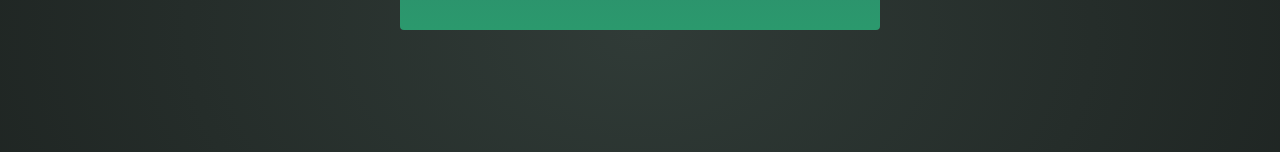
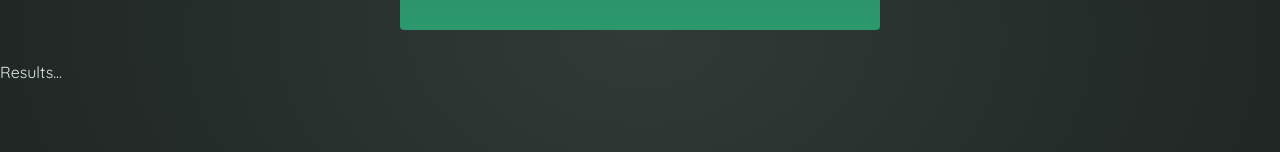
Before and after one commit to chinthakarukshan/react-investment-app, a React (Create React App) app: page / in a window 1280 px wide. Shown: the part 390-542 px from the top of the page. Built offline with nearby package versions, Linux system fonts and the light colour scheme.

Commit message:
Introducing the results component and integrating it with the application

```diff
--- a/src/App.jsx
+++ b/src/App.jsx
@@ -1,5 +1,6 @@
 import Header from "./components/Header";
 import UserInput from "./components/UserInput";
+import Results from "./components/Results";
 import { useState } from "react";
 
 function App() {
@@ -24,6 +25,7 @@
     <>
       <Header/>
       <UserInput userInputData={userInput} handleChange={handleChange}/>
+      <Results userInput={userInput}/>
     </>
   );
 }
--- /dev/null
+++ b/src/components/Results.jsx
@@ -0,0 +1,4 @@
+export default function Results({userInput}) {
+    //console.log(userInput);
+    return <p>Results...</p>;
+}
```
